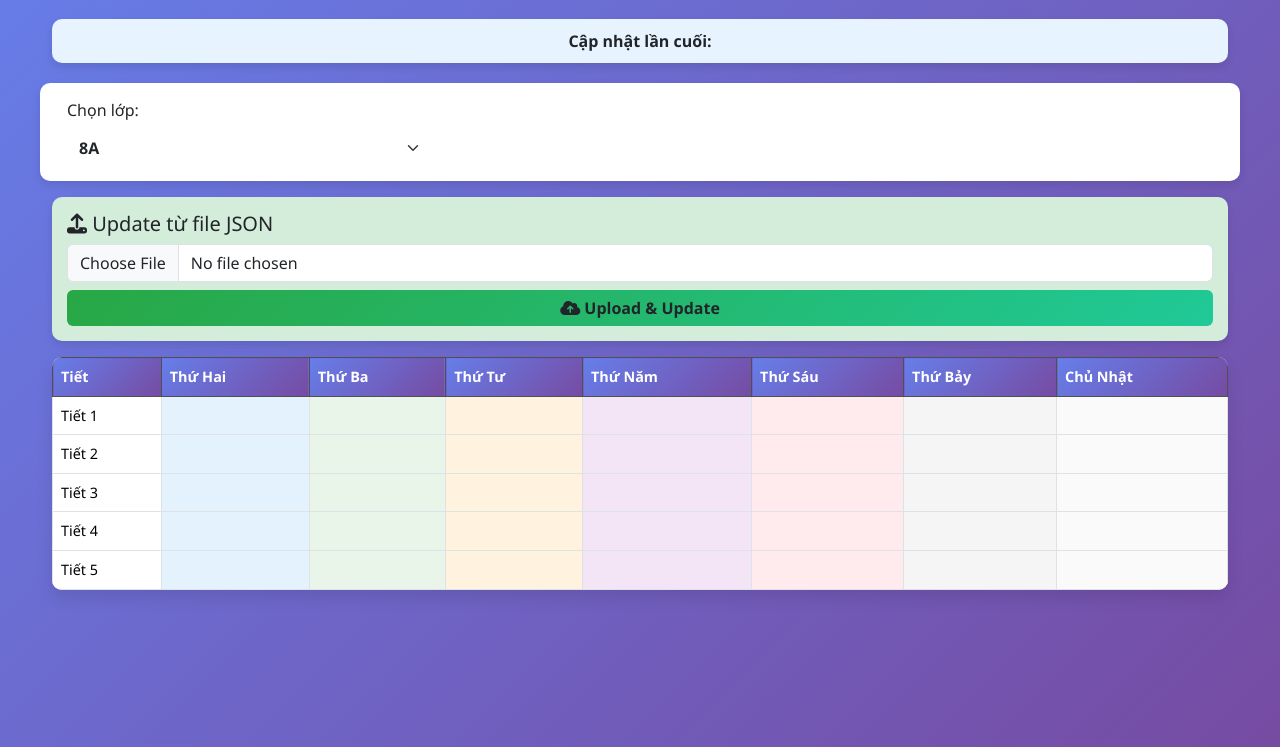
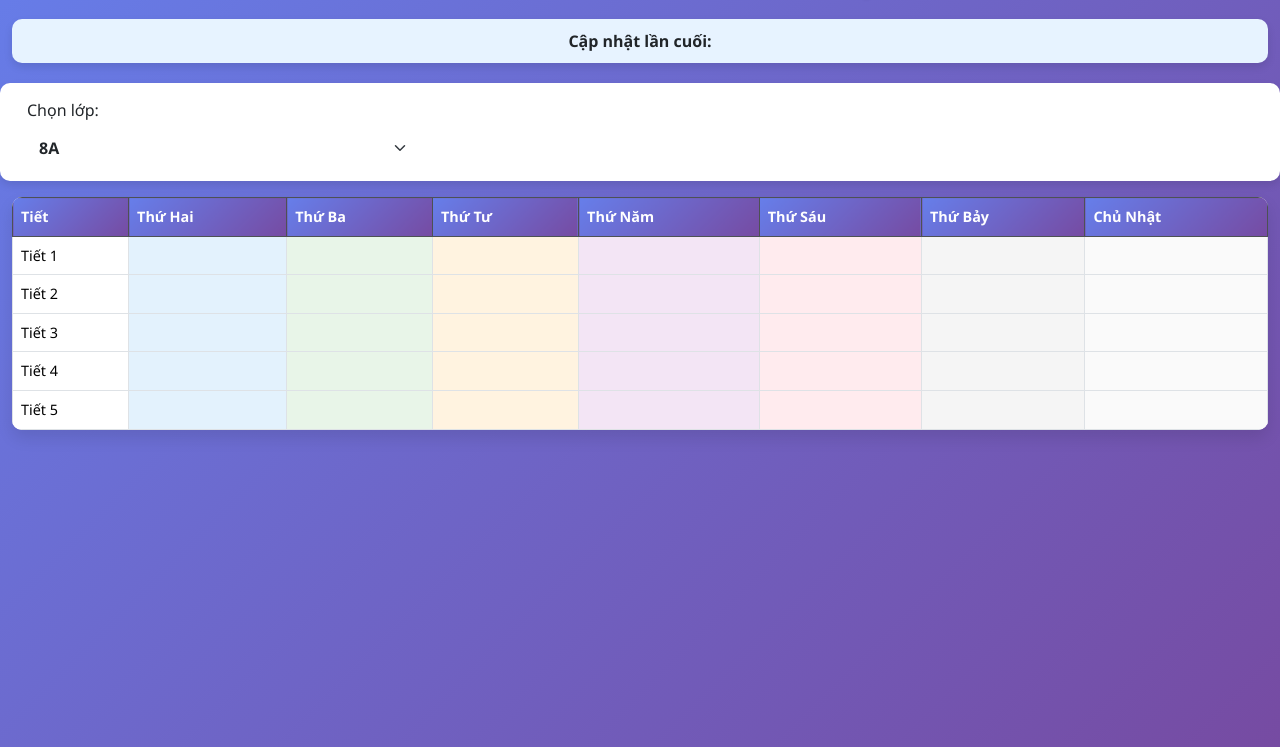
Before and after one commit to danhcng3822f/Thoi_khoa_bieu_frontend, a plain HTML site: page index.html in a window 1280 px wide. Shown: the part 77-824 px from the top of the page. Drawn offline with nearby package versions, Linux system fonts and the light colour scheme; no server answers.

Commit message:
Add files via upload

```diff
--- a/index.html
+++ b/index.html
@@ -8,14 +8,14 @@
     <link rel="stylesheet" href="https://cdnjs.cloudflare.com/ajax/libs/font-awesome/6.5.1/css/all.min.css">
     <style>
         body { font-family: 'Segoe UI', Tahoma, Geneva, Verdana, sans-serif; background: linear-gradient(135deg, #667eea 0%, #764ba2 100%); min-height: 100vh; }
-        .container { max-width: 1200px; }
+        .container { max-width: 1400px; } /* Làm dài ra */
         h1 { color: white; text-align: center; margin-bottom: 30px; font-weight: 300; text-shadow: 2px 2px 4px rgba(0,0,0,0.3); }
         .last-updated { background: #e7f3ff; padding: 10px; border-radius: 10px; margin-bottom: 20px; box-shadow: 0 4px 8px rgba(0,0,0,0.1); }
         .class-header { background: #fff; border-radius: 10px; padding: 15px; margin-bottom: 20px; box-shadow: 0 4px 8px rgba(0,0,0,0.1); }
         .class-select { border: none; font-weight: bold; }
         .timetable-table { font-size: 0.9em; background: white; border-radius: 10px; overflow: hidden; box-shadow: 0 8px 16px rgba(0,0,0,0.1); }
         .table thead th { background: linear-gradient(135deg, #667eea 0%, #764ba2 100%); color: white; font-weight: bold; }
-        .slot { min-height: 70px; border: 1px solid #dee2e6; padding: 8px; cursor: pointer; transition: all 0.3s; text-align: center; vertical-align: top; }
+        .slot { min-height: 80px; border: 1px solid #dee2e6; padding: 8px; cursor: pointer; transition: all 0.3s; text-align: center; vertical-align: top; } /* Tăng height cho dài ra */
         .slot:hover { background: #f8f9fa; transform: scale(1.02); box-shadow: 0 2px 4px rgba(0,0,0,0.1); }
         .slot.monday { background: #e3f2fd; } /* Xanh dương nhạt cho Thứ Hai */
         .slot.tuesday { background: #e8f5e8; } /* Xanh lá nhạt cho Thứ Ba */
@@ -24,9 +24,6 @@
         .slot.friday { background: #ffebee; } /* Đỏ nhạt cho Thứ Sáu */
         .slot.saturday { background: #f5f5f5; } /* Xám cho Thứ Bảy */
         .slot.sunday { background: #fafafa; } /* Trắng cho CN */
-        .add-form { background: #d4edda; padding: 15px; border-radius: 10px; margin: 10px 0; box-shadow: 0 4px 8px rgba(0,0,0,0.1); }
-        .btn-upload { background: linear-gradient(135deg, #28a745 0%, #20c997 100%); border: none; font-weight: bold; }
-        .btn-upload:hover { transform: translateY(-2px); box-shadow: 0 4px 8px rgba(40,167,69,0.3); }
         .class-color-8a { color: #007bff; } /* Xanh cho 8a */
         .class-color-8b { color: #fd7e14; } /* Cam cho 8b */
         .class-color-8c { color: #dc3545; } /* Đỏ cho 8c */
@@ -57,14 +54,7 @@
             </div>
         </div>
 
-        <!-- Nút upload JSON -->
-        <div class="add-form mb-3">
-            <h5><i class="fas fa-upload"></i> Update từ file JSON</h5>
-            <input type="file" id="jsonFile" accept=".json" class="form-control mb-2">
-            <button onclick="bulkUploadJson()" class="btn btn-upload w-100"><i class="fas fa-cloud-upload-alt"></i> Upload & Update</button>
-        </div>
-
-        <!-- Bảng thời khóa biểu với màu cột -->
+        <!-- Bảng thời khóa biểu với màu cột, dài ra với 8 cột -->
         <table class="table table-bordered timetable-table">
             <thead class="table-dark">
                 <tr>
@@ -89,7 +79,7 @@
     </div>
 
     <script>
-        const API_URL = 'https://thoi-khoa-bieu-backend.onrender.com/api';  // Backend Render
+        const API_URL = 'https://thoi-khoa-bieu-backend.onrender.com/api';  // Backend Render của bạn
 
         let currentClass = '8a';  // Lớp mặc định
 
@@ -116,7 +106,7 @@
                     });
                 });
 
-                // Điền vào slot tương ứng (dùng data-day/data-tiet thay regex để tránh lỗi)
+                // Điền vào slot tương ứng (dùng data-day/data-tiet để tránh lỗi regex)
                 document.querySelectorAll('.slot').forEach(slot => {
                     const day = slot.dataset.day;
                     const tiet = slot.dataset.tiet;
@@ -134,33 +124,6 @@
             loadTimetable();
         });
 
-        // Upload JSON mới
-        async function bulkUploadJson() {
-            const file = document.getElementById('jsonFile').files[0];
-            if (!file) return alert('Chọn file JSON!');
-
-            const reader = new FileReader();
-            reader.onload = async function(e) {
-                try {
-                    const data = JSON.parse(e.target.result);
-                    const response = await fetch(`${API_URL}/timetable`, {
-                        method: 'POST',
-                        headers: { 'Content-Type': 'application/json' },
-                        body: JSON.stringify(data)
-                    });
-                    if (response.ok) {
-                        alert('Update thành công!');
-                        loadTimetable();  // Reload bảng
-                    } else {
-                        alert('Lỗi upload!');
-                    }
-                } catch (error) {
-                    alert('Lỗi parse JSON: ' + error.message);
-                }
-            };
-            reader.readAsText(file);
-        }
-
         // Load khi mở trang
         loadTimetable();
     </script>
```
